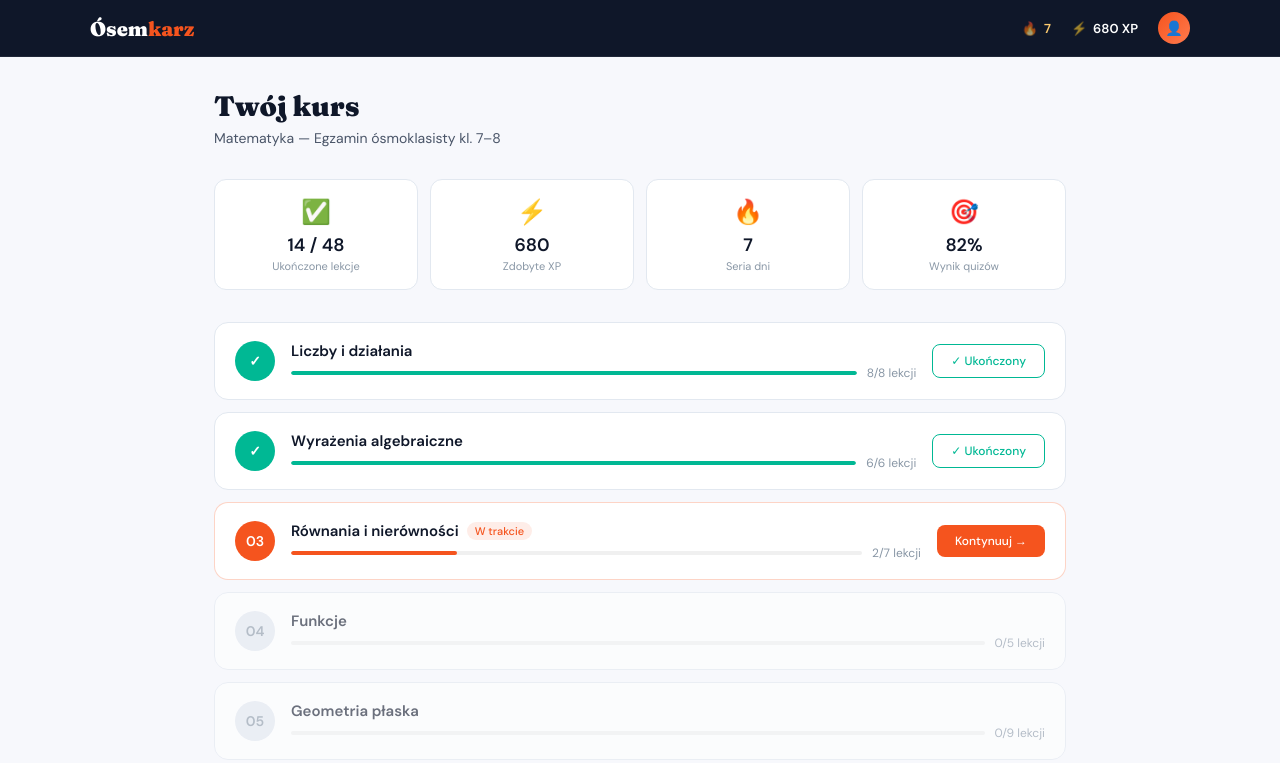
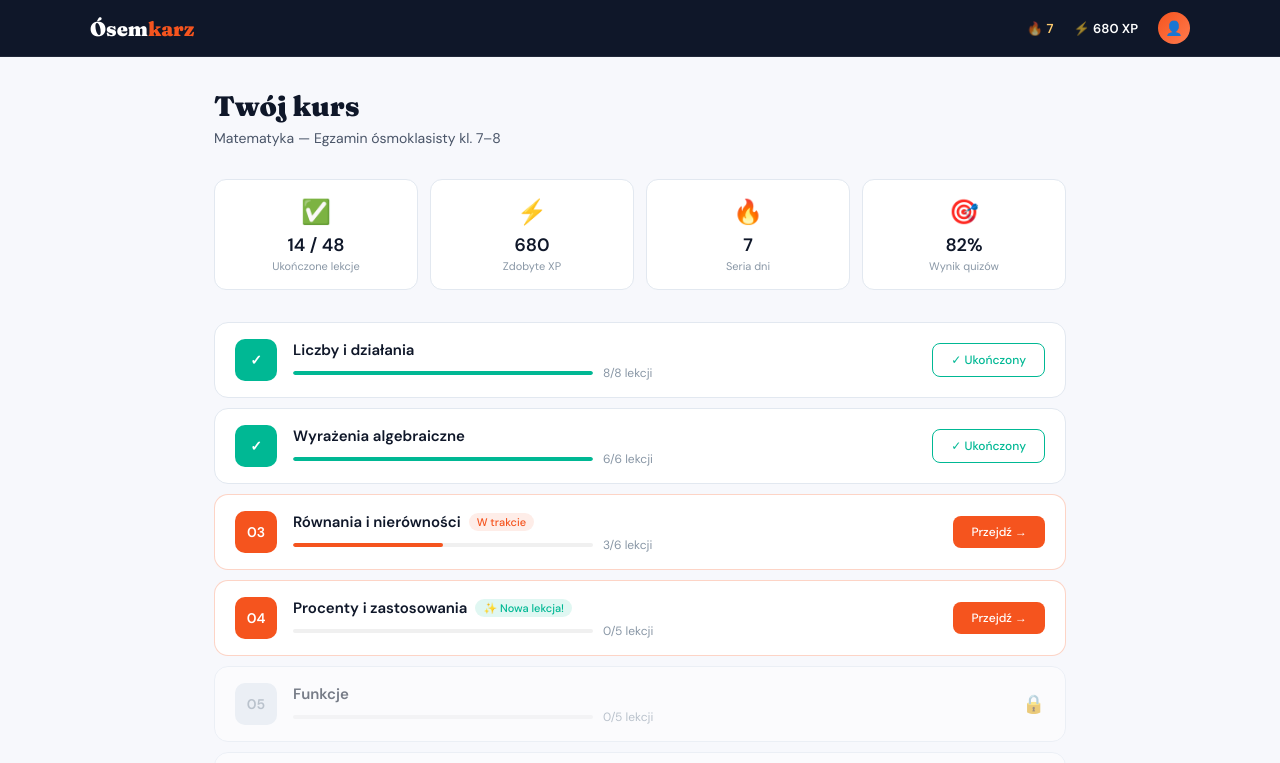
Before and after one commit to osemkarz/osemkarz, a Next.js app: page /kurs in a window 1280 px wide. Shown: the top 763 px of the page. Built offline with nearby package versions, Linux system fonts and the light colour scheme.

Commit message:
Update page.js

```diff
--- a/app/kurs/page.js
+++ b/app/kurs/page.js
@@ -4,62 +4,64 @@ const DZIALY = [
   {
     n: '01', name: 'Liczby i działania',
     lekcje: ['Liczby naturalne i całkowite', 'Ułamki zwykłe', 'Ułamki dziesiętne', 'Procenty', 'Potęgi i pierwiastki', 'Kolejność działań', 'Liczby wymierne i niewymierne', 'Sprawdzian działu'],
-    done: 8, total: 8, status: 'done',
+    done: 8, total: 8, status: 'done', href: '#',
   },
   {
     n: '02', name: 'Wyrażenia algebraiczne',
     lekcje: ['Zmienne i wyrażenia', 'Upraszczanie wyrażeń', 'Wzory skróconego mnożenia', 'Wyłączanie przed nawias', 'Działania na wielomianach', 'Sprawdzian działu'],
-    done: 6, total: 6, status: 'done',
+    done: 6, total: 6, status: 'done', href: '#',
   },
   {
     n: '03', name: 'Równania i nierówności',
-    lekcje: ['Czym jest równanie?', 'Równania I stopnia', 'Układy równań', 'Nierówności', 'Zadania tekstowe z równaniami', 'Zastosowania w geometrii', 'Sprawdzian działu'],
-    done: 2, total: 7, status: 'active', current: 2,
+    lekcje: ['Równania liniowe', 'Układy równań', 'Nierówności liniowe', 'Zadania tekstowe', 'Zastosowania w geometrii', 'Sprawdzian działu'],
+    done: 3, total: 6, status: 'active', href: '/kurs/dzial-3',
   },
   {
-    n: '04', name: 'Funkcje',
-    lekcje: ['Pojęcie funkcji', 'Funkcja liniowa', 'Wykresy funkcji', 'Funkcja kwadratowa', 'Sprawdzian działu'],
-    done: 0, total: 5, status: 'locked',
+    n: '04', name: 'Procenty i zastosowania',
+    lekcje: ['Wielokrotne zmiany procentowe', 'Stężenia roztworów', 'Lokaty i odsetki', 'Punkty procentowe', 'Sprawdzian działu'],
+    done: 0, total: 5, status: 'active', href: '/kurs/procenty',
+    badge: 'Nowa lekcja!',
   },
   {
-    n: '05', name: 'Geometria płaska',
-    lekcje: ['Trójkąty', 'Czworokąty', 'Koło i okrąg', 'Pole i obwód', 'Twierdzenie Pitagorasa', 'Podobieństwo', 'Trygonometria', 'Przekształcenia', 'Sprawdzian działu'],
-    done: 0, total: 9, status: 'locked',
+    n: '05', name: 'Funkcje',
+    lekcje: ['Pojęcie funkcji', 'Funkcja liniowa', 'Wykresy funkcji', 'Funkcja kwadratowa', 'Sprawdzian działu'],
+    done: 0, total: 5, status: 'locked', href: '#',
   },
   {
-    n: '06', name: 'Bryły',
-    lekcje: ['Graniastosłupy', 'Ostrosłupy', 'Walec i stożek', 'Kula', 'Siatki brył', 'Sprawdzian działu'],
-    done: 0, total: 6, status: 'locked',
+    n: '06', name: 'Geometria płaska',
+    lekcje: ['Trójkąty', 'Czworokąty', 'Koło i okrąg', 'Pole i obwód', 'Twierdzenie Pitagorasa', 'Podobieństwo', 'Trygonometria', 'Sprawdzian działu'],
+    done: 0, total: 8, status: 'locked', href: '#',
   },
   {
-    n: '07', name: 'Statystyka i prawdopodobieństwo',
-    lekcje: ['Diagramy i wykresy', 'Średnia, mediana, dominanta', 'Prawdopodobieństwo', 'Sprawdzian działu'],
-    done: 0, total: 4, status: 'locked',
+    n: '07', name: 'Bryły',
+    lekcje: ['Graniastosłupy', 'Ostrosłupy', 'Walec i stożek', 'Kula', 'Siatki brył', 'Sprawdzian działu'],
+    done: 0, total: 6, status: 'locked', href: '#',
   },
   {
-    n: '08', name: 'Próbny egzamin CKE',
+    n: '08', name: 'Statystyka i prawdopodobieństwo',
+    lekcje: ['Diagramy i wykresy', 'Średnia, mediana, dominanta', 'Prawdopodobieństwo', 'Sprawdzian działu'],
+    done: 0, total: 4, status: 'locked', href: '#',
+  },
+  {
+    n: '09', name: 'Próbny egzamin CKE',
     lekcje: ['Arkusz 2022', 'Arkusz 2023', 'Arkusz 2024'],
-    done: 0, total: 3, status: 'locked', exam: true,
+    done: 0, total: 3, status: 'locked', href: '#', exam: true,
   },
 ]
 
 export default function KursPage() {
   return (
-    <div style={{ minHeight: '100vh', background: '#F7F8FC', fontFamily: 'var(--font-sans)' }}>
+    <div style={{ minHeight: '100vh', background: '#F7F8FC', fontFamily: "'DM Sans', sans-serif" }}>
 
       {/* Nav */}
       <nav style={{ background: '#0F1729', padding: '0 24px', borderBottom: '1px solid rgba(255,255,255,0.07)' }}>
         <div style={{ maxWidth: 1100, margin: '0 auto', display: 'flex', alignItems: 'center', justifyContent: 'space-between', height: 56 }}>
-          <Link href="/" style={{ fontFamily: 'var(--font-display)', fontSize: 20, fontWeight: 900, color: '#fff' }}>
+          <Link href="/" style={{ fontFamily: 'Fraunces, serif', fontSize: 20, fontWeight: 900, color: '#fff', textDecoration: 'none' }}>
             Ósem<span style={{ color: '#F5541E' }}>karz</span>
           </Link>
           <div style={{ display: 'flex', alignItems: 'center', gap: 20 }}>
-            <div style={{ display: 'flex', alignItems: 'center', gap: 6, fontSize: 13, color: 'rgba(255,255,255,0.6)' }}>
-              🔥 <span style={{ color: '#FDCB6E', fontWeight: 600 }}>7</span>
-            </div>
-            <div style={{ display: 'flex', alignItems: 'center', gap: 6, fontSize: 13, color: 'rgba(255,255,255,0.6)' }}>
-              ⚡ <span style={{ color: '#fff', fontWeight: 600 }}>680 XP</span>
-            </div>
+            <div style={{ fontSize: 13, color: 'rgba(255,255,255,0.6)' }}>🔥 <span style={{ color: '#FDCB6E', fontWeight: 600 }}>7</span></div>
+            <div style={{ fontSize: 13, color: 'rgba(255,255,255,0.6)' }}>⚡ <span style={{ color: '#fff', fontWeight: 600 }}>680 XP</span></div>
             <div style={{ width: 32, height: 32, borderRadius: '50%', background: 'linear-gradient(135deg,#F5541E,#FF7A4D)', display: 'flex', alignItems: 'center', justifyContent: 'center', fontSize: 14 }}>👤</div>
           </div>
         </div>
@@ -69,11 +71,11 @@ export default function KursPage() {
 
         {/* Header */}
         <div style={{ marginBottom: 32 }}>
-          <h1 style={{ fontFamily: 'var(--font-display)', fontSize: 28, fontWeight: 900, color: '#0F1729', marginBottom: 6 }}>Twój kurs</h1>
+          <h1 style={{ fontFamily: 'Fraunces, serif', fontSize: 28, fontWeight: 900, color: '#0F1729', marginBottom: 6 }}>Twój kurs</h1>
           <p style={{ fontSize: 14, color: '#4A5568' }}>Matematyka — Egzamin ósmoklasisty kl. 7–8</p>
         </div>
 
-        {/* Progress overview */}
+        {/* Stats */}
         <div style={{ display: 'grid', gridTemplateColumns: 'repeat(4,1fr)', gap: 12, marginBottom: 32 }}>
           {[
             { label: 'Ukończone lekcje', val: '14 / 48', icon: '✅' },
@@ -90,48 +92,58 @@ export default function KursPage() {
         </div>
 
         {/* Działy */}
-        <div style={{ display: 'flex', flexDirection: 'column', gap: 12 }}>
+        <div style={{ display: 'flex', flexDirection: 'column', gap: 10 }}>
           {DZIALY.map((d, i) => {
             const pct = d.total > 0 ? Math.round((d.done / d.total) * 100) : 0
             const locked = d.status === 'locked'
+            const isActive = d.status === 'active'
             return (
               <div key={i} style={{
                 background: '#fff', borderRadius: 14,
-                border: `1px solid ${d.status === 'active' ? 'rgba(245,84,30,0.25)' : '#E2E8F0'}`,
-                overflow: 'hidden', opacity: locked ? 0.6 : 1,
+                border: `1px solid ${isActive ? 'rgba(245,84,30,0.25)' : '#E2E8F0'}`,
+                overflow: 'hidden', opacity: locked ? 0.55 : 1,
+                transition: 'box-shadow .15s',
               }}>
-                <div style={{ padding: '18px 20px', display: 'flex', alignItems: 'center', gap: 16 }}>
+                <div style={{ padding: '16px 20px', display: 'flex', alignItems: 'center', gap: 16 }}>
+                  {/* Ikona */}
                   <div style={{
-                    width: 40, height: 40, borderRadius: '50%', flexShrink: 0,
-                    background: d.status === 'done' ? '#00B894' : d.status === 'active' ? '#F5541E' : d.exam ? '#6C5CE7' : '#E2E8F0',
+                    width: 42, height: 42, borderRadius: 10, flexShrink: 0,
+                    background: d.status === 'done' ? '#00B894' : isActive ? '#F5541E' : d.exam ? '#6C5CE7' : '#E2E8F0',
                     display: 'flex', alignItems: 'center', justifyContent: 'center',
-                    fontSize: 14, color: locked ? '#8896A5' : '#fff', fontWeight: 700,
+                    fontSize: 14, color: locked && !d.exam ? '#8896A5' : '#fff', fontWeight: 700,
                   }}>
-                    {d.status === 'done' ? '✓' : d.n}
+                    {d.status === 'done' ? '✓' : d.exam ? '📝' : d.n}
                   </div>
-                  <div style={{ flex: 1 }}>
-                    <div style={{ display: 'flex', alignItems: 'center', gap: 8, marginBottom: 4 }}>
+
+                  {/* Treść */}
+                  <div style={{ flex: 1, minWidth: 0 }}>
+                    <div style={{ display: 'flex', alignItems: 'center', gap: 8, marginBottom: 5, flexWrap: 'wrap' }}>
                       <span style={{ fontSize: 15, fontWeight: 600, color: '#0F1729' }}>{d.name}</span>
-                      {d.status === 'active' && <span style={{ fontSize: 11, background: 'rgba(245,84,30,0.1)', color: '#F5541E', padding: '2px 8px', borderRadius: 10, fontWeight: 500 }}>W trakcie</span>}
+                      {isActive && !d.badge && <span style={{ fontSize: 11, background: 'rgba(245,84,30,0.1)', color: '#F5541E', padding: '2px 8px', borderRadius: 10, fontWeight: 500 }}>W trakcie</span>}
+                      {d.badge && <span style={{ fontSize: 11, background: 'rgba(0,184,148,0.12)', color: '#00B894', padding: '2px 8px', borderRadius: 10, fontWeight: 500 }}>✨ {d.badge}</span>}
                       {d.exam && <span style={{ fontSize: 11, background: 'rgba(108,92,231,0.1)', color: '#6C5CE7', padding: '2px 8px', borderRadius: 10, fontWeight: 500 }}>Próbny</span>}
                     </div>
                     <div style={{ display: 'flex', alignItems: 'center', gap: 10 }}>
-                      <div style={{ flex: 1, height: 4, background: '#F0F0F0', borderRadius: 2, overflow: 'hidden' }}>
-                        <div style={{ height: '100%', width: `${pct}%`, background: d.status === 'done' ? '#00B894' : '#F5541E', borderRadius: 2 }} />
+                      <div style={{ flex: 1, height: 4, background: '#F0F0F0', borderRadius: 2, overflow: 'hidden', maxWidth: 300 }}>
+                        <div style={{ height: '100%', width: `${pct}%`, background: d.status === 'done' ? '#00B894' : '#F5541E', borderRadius: 2, transition: 'width .5s' }} />
                       </div>
                       <span style={{ fontSize: 12, color: '#8896A5', whiteSpace: 'nowrap' }}>{d.done}/{d.total} lekcji</span>
                     </div>
                   </div>
-                  {!locked && (
-                    <Link href={!locked ? `/kurs/dzial-${d.n.replace('0','')}` : '#'} style={{
+
+                  {/* Przycisk */}
+                  {!locked ? (
+                    <Link href={d.href} style={{
                       padding: '8px 18px', fontSize: 12, fontWeight: 500, borderRadius: 8,
-                      background: d.status === 'active' ? '#F5541E' : d.status === 'done' ? 'transparent' : 'transparent',
-                      color: d.status === 'active' ? '#fff' : d.status === 'done' ? '#00B894' : '#8896A5',
-                      border: d.status === 'active' ? 'none' : `1px solid ${d.status === 'done' ? '#00B894' : '#E2E8F0'}`,
-                      whiteSpace: 'nowrap',
+                      textDecoration: 'none', whiteSpace: 'nowrap', flexShrink: 0,
+                      background: isActive ? '#F5541E' : 'transparent',
+                      color: isActive ? '#fff' : '#00B894',
+                      border: isActive ? 'none' : '1px solid #00B894',
                     }}>
-                      {d.status === 'done' ? '✓ Ukończony' : d.status === 'active' ? 'Kontynuuj →' : '🔒 Zablokowany'}
+                      {d.status === 'done' ? '✓ Ukończony' : 'Przejdź →'}
                     </Link>
+                  ) : (
+                    <span style={{ fontSize: 18, flexShrink: 0 }}>🔒</span>
                   )}
                 </div>
               </div>
```
